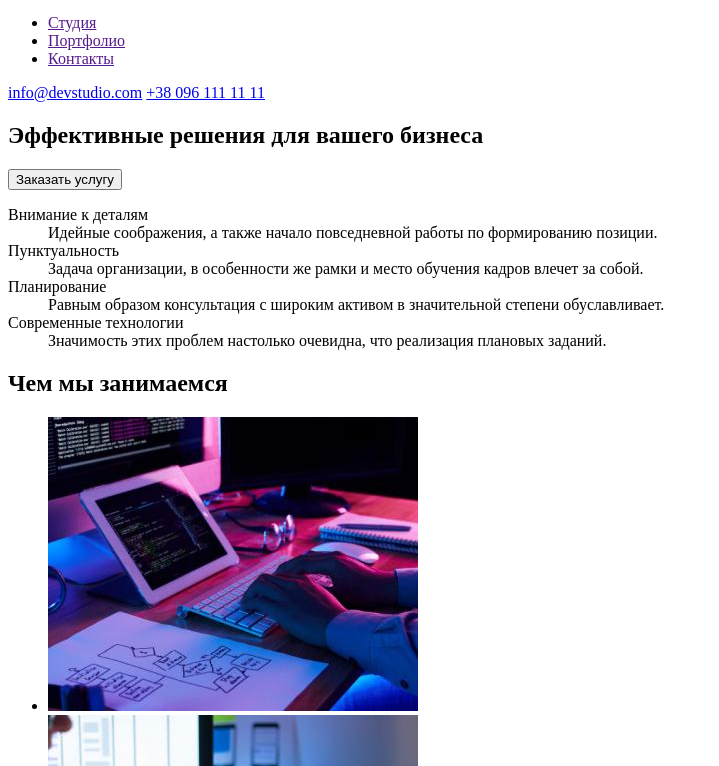
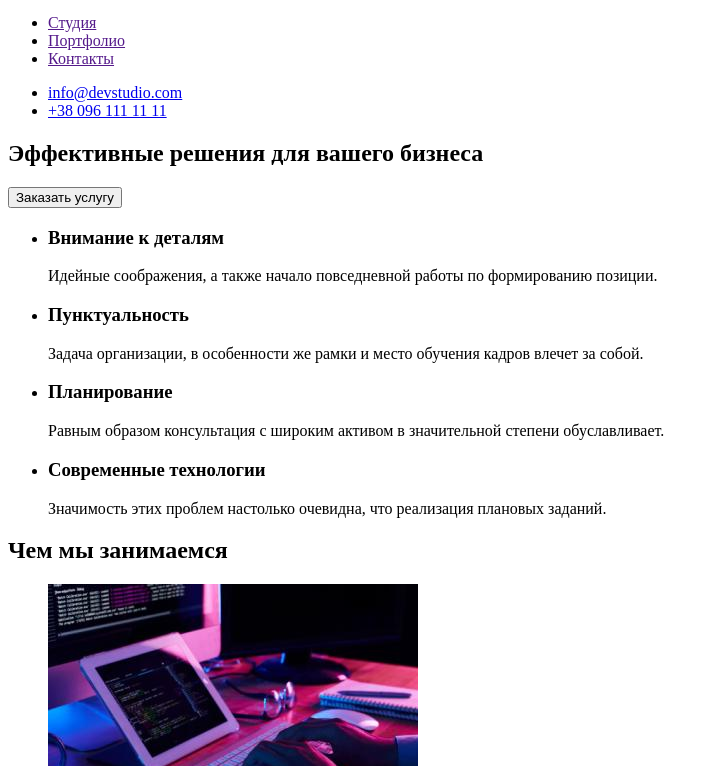
Before and after one commit to DmytroStelmakh/goit-markup-hw-01, a plain HTML site: page index.html in a window 1280 px wide. Shown: the part 34-800 px from the top of the page, without its empty margins (0-719 px from the left). Drawn offline with Linux system fonts and the light colour scheme.

Commit message:
goit-markup-hw-01

```diff
--- a/index.html
+++ b/index.html
@@ -22,8 +22,14 @@
             </li>
         </ul>
         </nav>
-        <a href="mailto:info@devstudio.com">info@devstudio.com</a>
-        <a href="tel:+380961111111">+38 096 111 11 11</a>
+        <ul>
+            <li>
+                <a href="mailto:info@devstudio.com">info@devstudio.com</a>
+            </li>
+            <li>
+                <a href="tel:+380961111111">+38 096 111 11 11</a>
+            </li>
+        </ul>
     </header>
     <main>
         <section>
@@ -32,16 +38,24 @@
         </section>
         <section>
             <h2 hidden>Описание</h2>
-            <dl>
-                <dt>Внимание к деталям</dt>
-                <dd>Идейные соображения, а также начало повседневной работы по формированию позиции.</dd>
-                <dt>Пунктуальность</dt>
-                <dd>Задача организации, в особенности же рамки и место обучения кадров влечет за собой.</dd>
-                <dt>Планирование</dt>
-                <dd>Равным образом консультация с широким активом в значительной степени обуславливает.</dd>
-                <dt>Современные технологии</dt>
-                <dd>Значимость этих проблем настолько очевидна, что реализация плановых заданий.</dd>
-            </dl>
+            <ul>
+                <li>
+                    <h3>Внимание к деталям</h3>
+                    <p>Идейные соображения, а также начало повседневной работы по формированию позиции.</p>
+                </li>
+                <li>
+                    <h3>Пунктуальность</h3>
+                    <p>Задача организации, в особенности же рамки и место обучения кадров влечет за собой.</p>
+                </li>
+                <li>
+                    <h3>Планирование</h3>
+                    <p>Равным образом консультация с широким активом в значительной степени обуславливает.</p>
+                </li>
+                <li>
+                    <h3>Современные технологии</h3>
+                    <p>Значимость этих проблем настолько очевидна, что реализация плановых заданий.</p>
+                </li>
+            </ul>
         </section>
         <section>
             <h2>Чем мы занимаемся</h2>
@@ -70,20 +84,20 @@
         <section>
             <h2>Наша команда</h2>
             <ul>
-                <li><img src="/images/team_1.jpg" alt="computer" width="270" height="260">
+                <li><img src="/images/team_1.jpg" alt="product_designer" width="270" height="260">
                     <h3>Игорь Демьяненко</h3>
                     <p lang="en">Product Designer</p>
 
                 </li>
-                <li><img src="/images/team_2.jpg" alt="phone" width="270" height="260">
+                <li><img src="/images/team_2.jpg" alt="frontend_developer" width="270" height="260">
                     <h3>Ольга Репина</h3>
                     <p lang="en">Frontend Developer</p>
                 </li>
-                <li><img src="/images/team_3.jpg" alt="tablet" width="270" height="260">
+                <li><img src="/images/team_3.jpg" alt="marketing" width="270" height="260">
                     <h3>Николай Тарасов</h3>
                     <p lang="en">Marketing</p>
                 </li>
-                <li><img src="/images/team_4.jpg" alt="tablet" width="270" height="260">
+                <li><img src="/images/team_4.jpg" alt="ui_designer" width="270" height="260">
                     <h3>Михаил Ермаков</h3>
                     <p lang="en">UI Designer</p>
                 </li>
@@ -91,14 +105,11 @@
         </section>
     </main>
     <footer>
+        <a href=""><img src="/images/WebStudio.svg" alt="logo">
+            <address>
+                <a href="https://goo.gl/maps/vY3BDn3XB5CnUUM28" target="_blank" rel="noopener noferrer">г. Киев, пр-т Леси Украинки,26</a>
+            </address>
         <ul>
-            <li><a href=""><img src="/images/WebStudio.svg" alt="logo"></a>
-            </li>
-            <li>
-                <address>
-                    <a href="https://goo.gl/maps/vY3BDn3XB5CnUUM28" target="_blank" rel="noopener noferrer">г. Киев, пр-т Леси Украинки, 26</a>
-                </address>
-            </li>
             <li>
                 <a href="info@example.com">info@example.com</a>
             </li>
```
